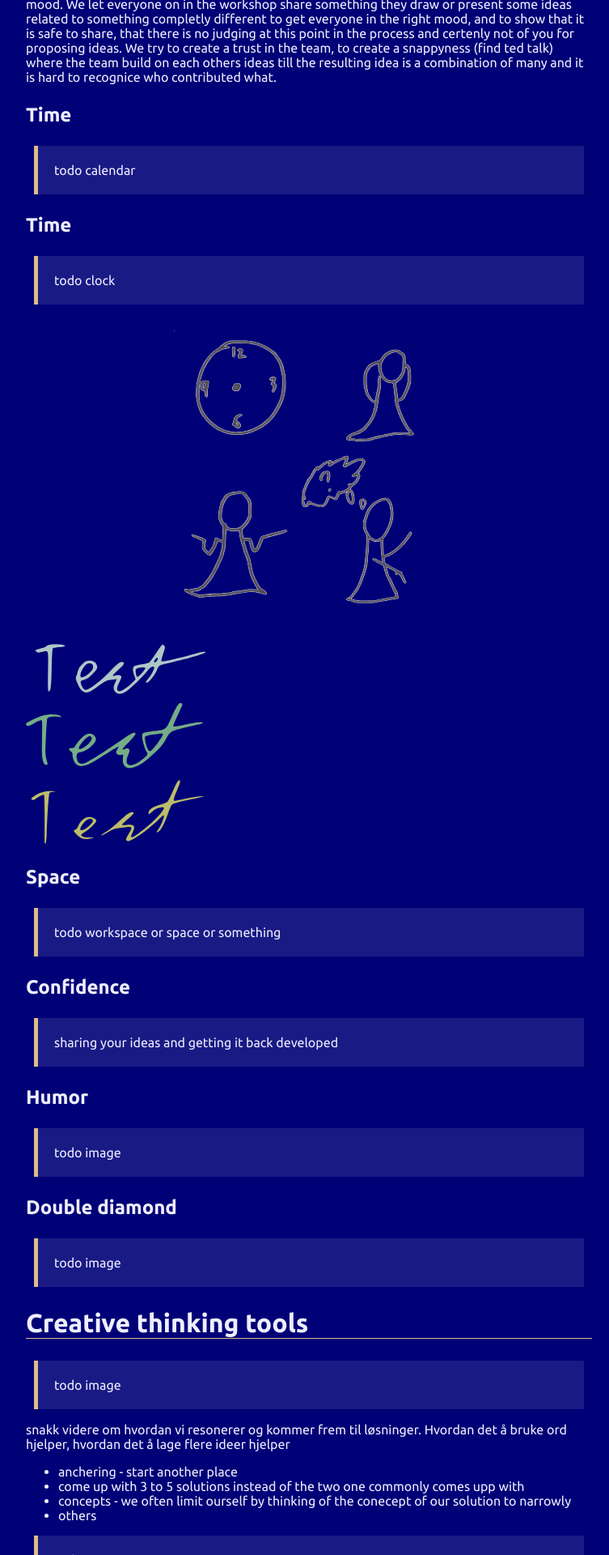
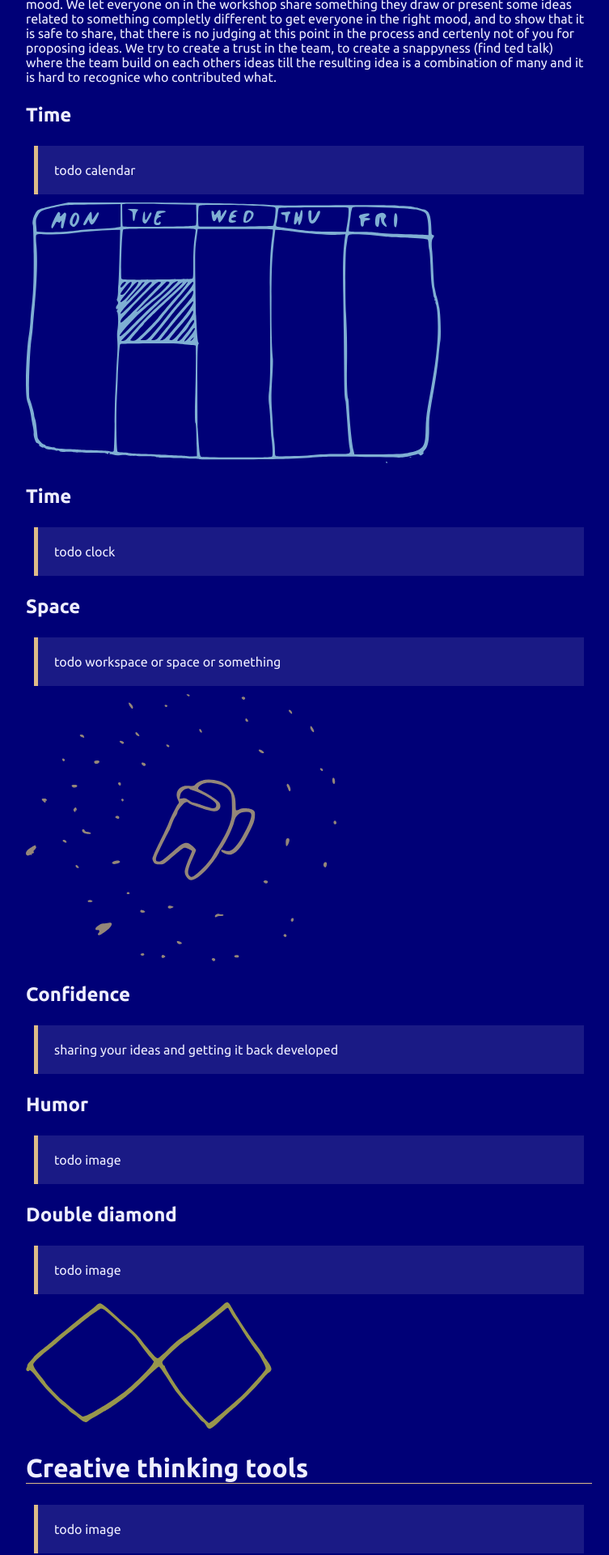
Before and after one commit to dagfs/dagfs.github.io, a Jekyll site: the page built from articles/creativity/creative-thinking.md, in a window 1280 px wide. Shown: the part 2387-4307 px from the top of the page at 81% size, without its empty margins (258-1011 px from the left). Built offline with Jekyll 4.4.1, drawn with Linux system fonts in a browser that asks for light colours; our own code applies the rules of GitHub Pages for plain Markdown files.

Commit message:
Add images for slides

```diff
--- a/articles/creativity/creative-thinking.md
+++ b/articles/creativity/creative-thinking.md
@@ -70,20 +70,21 @@
 ## Time[presentation-only]
 ### Time
 > todo calendar
+<object data="time_calendar.svg" type="image/svg+xml">
+</object>
 
 ## Time[presentation-only]
 ### Time
 > todo clock
 
-<object data="8.svg" type="image/svg+xml">
-</object>
 
-<object data="test.svg" type="image/svg+xml">
-</object>
 
 ## Space[presentation-only]
 ### Space
 > todo workspace or space or something
+
+<object data="space.svg" type="image/svg+xml">
+</object>
 
 ## Confidence[presentation-only]
 ### Confidence
@@ -98,6 +99,8 @@
 ## Double diamond[presentation-only]
 ### Double diamond
 > todo image
+<object data="double_diamond.svg" type="image/svg+xml">
+</object>
 
 ## Creative thinking tools
 > todo image
@@ -118,13 +121,22 @@
 ### Random input
 > todo image
 
+<object data="random.svg" type="image/svg+xml">
+</object>
+
 ## Provocation[presentation-only]
 ### Provocation
 > todo image
 
+<object data="provocation.svg" type="image/svg+xml">
+</object>
+
 ## Alternatives[presentation-only]
 ### Alternatives
 > todo image
+
+<object data="alternatives.svg" type="image/svg+xml">
+</object>
 
 ## Concepts[presentation-only]
 ### Concepts
```
Also changed, not shown: articles/creativity/alternatives.svg (added), articles/creativity/double_diamond.svg (added), articles/creativity/provocation.svg (added), articles/creativity/random.svg (added), articles/creativity/space.svg (added), articles/creativity/time_calendar.svg (added).
